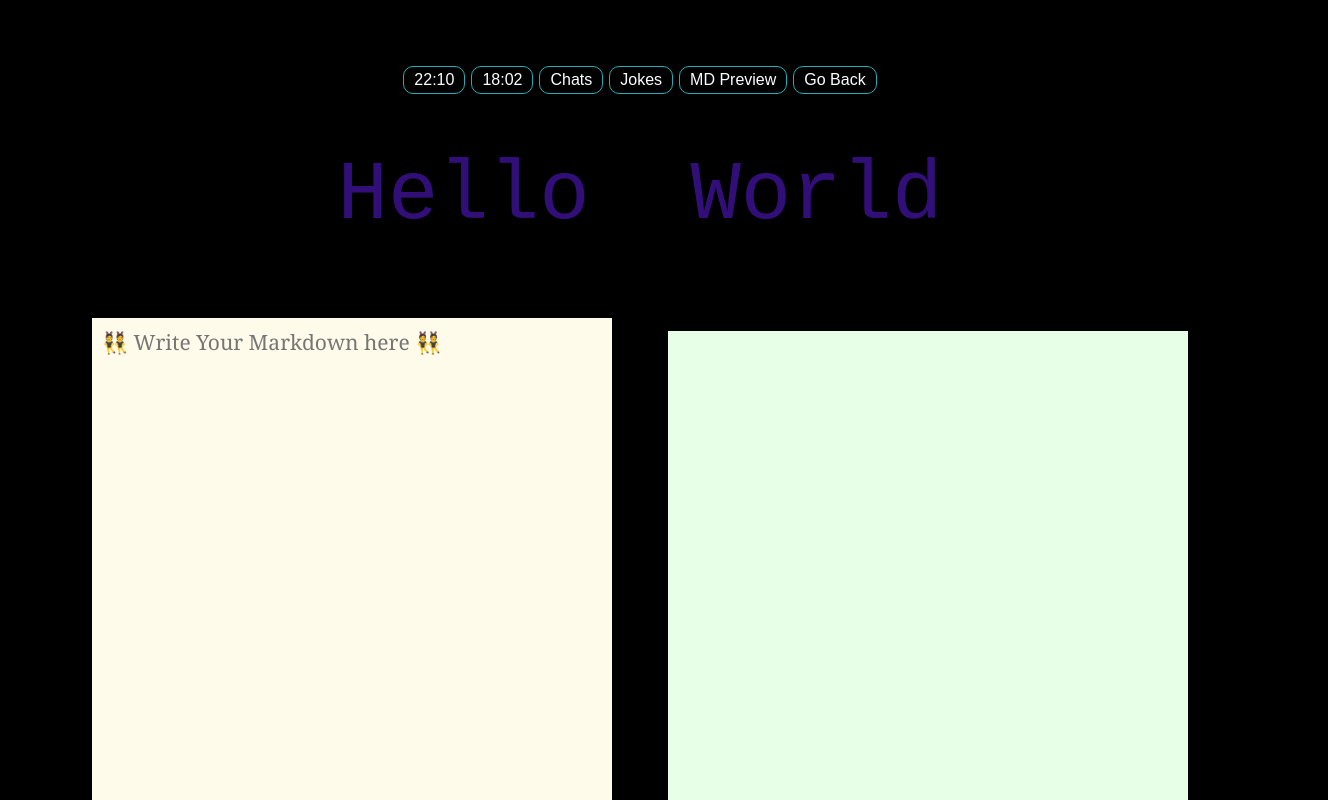
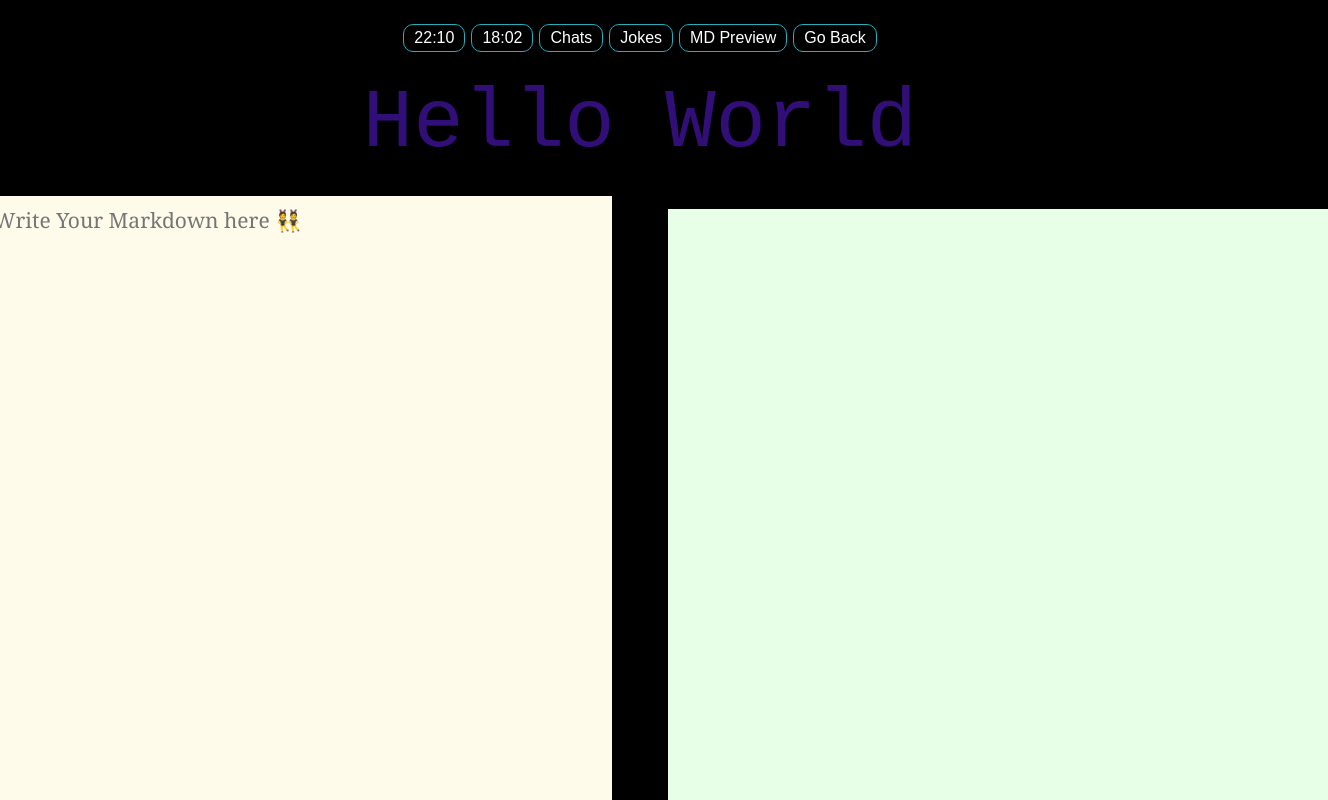
Before and after one commit to nuoxoxo/gig, a React (Vite) app: page / in a window 1280 px wide. Both pictures are taken after a click on the button "MD Preview". Shown: the top 800 px of the page, 1328 px wide, since content can reach past the window. Built offline with nearby package versions, Linux system fonts and the light colour scheme; no server answers.

Commit message:
gig : fix sass

```diff
--- a/src/App.scss
+++ b/src/App.scss
@@ -65,7 +65,7 @@ pre, span, div {
 }
 
 .nav {
-  margin-top: 5%;
+  margin-top: 1%;
 
   > ul {
     list-style: none;
@@ -137,9 +137,10 @@ $Font-1: monospace, "Courier New", "Lucida Console", Courier;
   flex-direction: row;
   align-items: center;
   justify-content: center;
+  margin: 0;
 }
 
-.container-row {
+.container-hello {
   font-family: $Font-1;
   font-size: $Size-2;
   color: $TextColor;
@@ -148,6 +149,11 @@ $Font-1: monospace, "Courier New", "Lucida Console", Courier;
   align-items: center;
   justify-content: center;
   flex-wrap: nowrap;
+  margin: 0;
+
+  span {
+    margin: 0!important
+  }
 }
 
 textarea {
@@ -163,8 +169,8 @@ textarea {
 }
 
 .input {
-  width: 500px;
-  height: 500px;
+  width: 640px;
+  height: 640px;
   background-color: #FEFBEA;
   margin-left: auto;
   margin-right: 3px;
@@ -174,8 +180,8 @@ textarea {
 }
 
 .output {
-  width: 500px;
-  height: 500px;
+  width: 640px;
+  height: 640px;
   background-color: #E6FFE6;
   // background-color: $BGColor;
   color: $BGColor;
--- a/src/Routes/RouteMark.tsx
+++ b/src/Routes/RouteMark.tsx
@@ -9,7 +9,7 @@ var RouteMark = () => {
 
   return (
     <>
-      <div className="container-row">
+      <div className="container-hello" style={{ userSelect: 'none'}}>
         <span style={{ color: textColor }}>Hello</span>
         &nbsp;<span style={{ color: textColor }}>World</span>
       </div>
```
